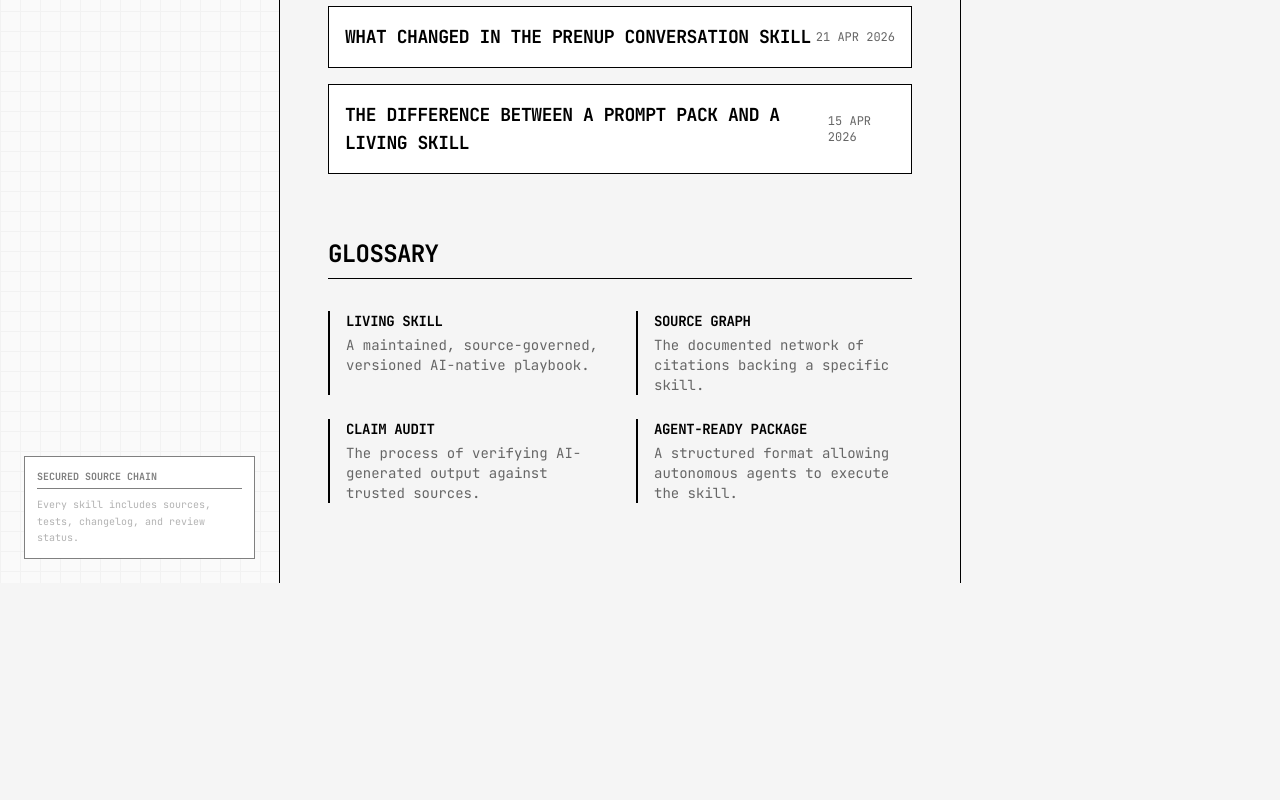
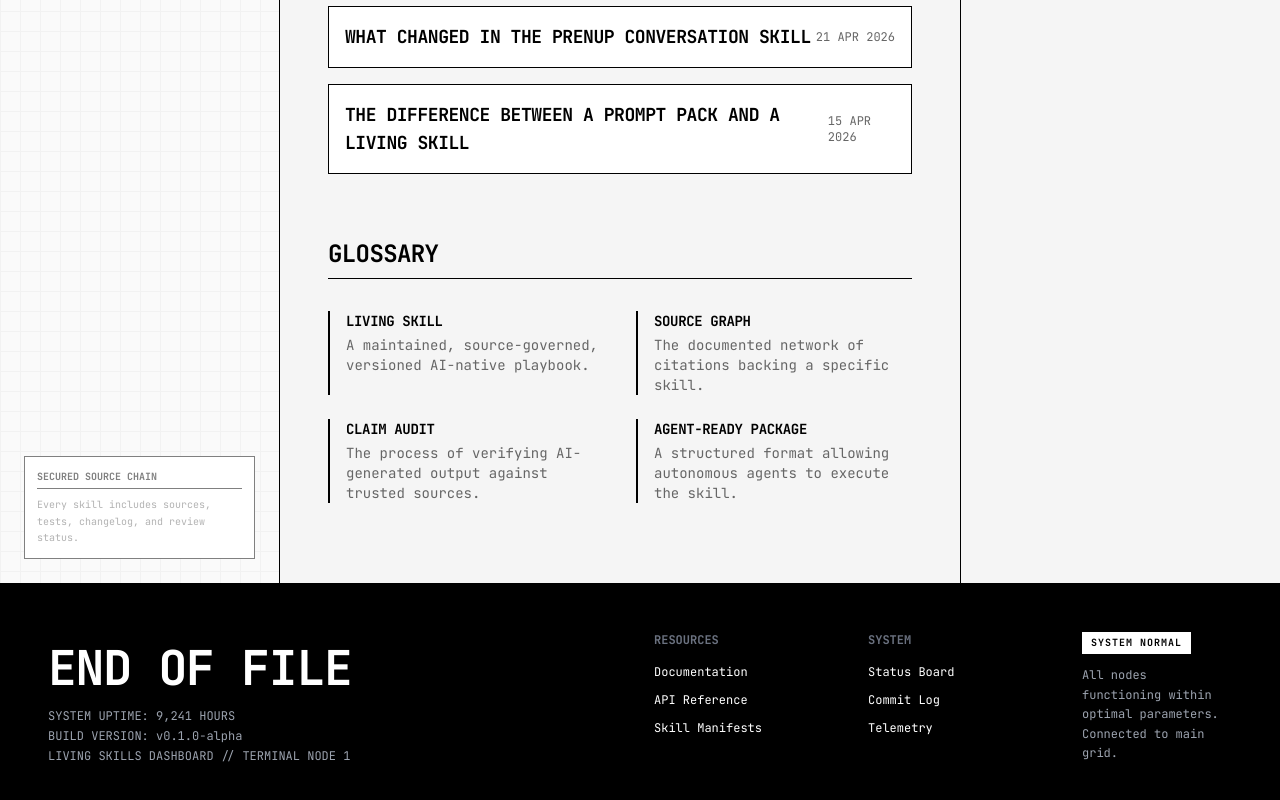
Before and after one commit to Martsys423/wiki, a Next.js app: page / in a window 1280 px wide. Shown: the part 3782-4582 px from the top of the page. Before the commit the page ends 4365 px from the top, so only its background shows below. Built offline with nearby package versions, Linux system fonts and the light colour scheme.

Commit message:
feat: add robust technical footer to anchor the bottom of the page

```diff
--- a/src/app/page.tsx
+++ b/src/app/page.tsx
@@ -2,6 +2,7 @@ import React from 'react';
 import TopStatusBar from '../components/layout/TopStatusBar';
 import Sidebar from '../components/layout/Sidebar';
 import LiveFeed from '../components/layout/LiveFeed';
+import Footer from '../components/layout/Footer';
 import HeroPanel from '../components/home/HeroPanel';
 import MetricsGrid from '../components/home/MetricsGrid';
 import MissionStatement from '../components/home/MissionStatement';
@@ -13,7 +14,7 @@ import GlossaryPreview from '../components/home/GlossaryPreview';
 
 export default function Home() {
   return (
-    <div className="min-h-screen flex flex-col font-sans selection:bg-accent-primary selection:text-white">
+    <div className="min-h-screen flex flex-col font-sans selection:bg-accent-primary selection:text-white relative z-10">
       <TopStatusBar />
 
       <div className="flex flex-col lg:flex-row flex-grow">
@@ -32,6 +33,8 @@ export default function Home() {
 
         <LiveFeed />
       </div>
+
+      <Footer />
     </div>
   );
 }
--- /dev/null
+++ b/src/components/layout/Footer.tsx
@@ -0,0 +1,37 @@
+export default function Footer() {
+  return (
+    <footer className="w-full border-t border-black bg-black text-white p-6 md:p-12 flex flex-col md:flex-row justify-between items-start md:items-end gap-12 relative z-20">
+      <div className="flex flex-col gap-4">
+        <h2 className="text-4xl lg:text-5xl leading-none tracking-tight">END OF FILE</h2>
+        <div className="font-mono text-xs text-gray-400 space-y-1">
+          <p>SYSTEM UPTIME: 9,241 HOURS</p>
+          <p>BUILD VERSION: v0.1.0-alpha</p>
+          <p>LIVING SKILLS DASHBOARD // TERMINAL NODE 1</p>
+        </div>
+      </div>
+
+      <div className="grid grid-cols-2 sm:grid-cols-3 gap-8 md:gap-16 font-mono text-xs">
+        <div className="flex flex-col gap-3">
+          <span className="text-gray-500 font-bold mb-1 uppercase">Resources</span>
+          <a href="#" className="hover:text-accent-primary hover:underline">Documentation</a>
+          <a href="#" className="hover:text-accent-primary hover:underline">API Reference</a>
+          <a href="#" className="hover:text-accent-primary hover:underline">Skill Manifests</a>
+        </div>
+        <div className="flex flex-col gap-3">
+          <span className="text-gray-500 font-bold mb-1 uppercase">System</span>
+          <a href="#" className="hover:text-accent-primary hover:underline">Status Board</a>
+          <a href="#" className="hover:text-accent-primary hover:underline">Commit Log</a>
+          <a href="#" className="hover:text-accent-primary hover:underline">Telemetry</a>
+        </div>
+        <div className="flex flex-col gap-3 col-span-2 sm:col-span-1">
+          <span className="border border-white px-2 py-0.5 self-start uppercase font-bold tracking-widest text-[10px] bg-white text-black">
+            System Normal
+          </span>
+          <p className="text-gray-400 max-w-[150px] leading-relaxed">
+            All nodes functioning within optimal parameters. Connected to main grid.
+          </p>
+        </div>
+      </div>
+    </footer>
+  );
+}
```
